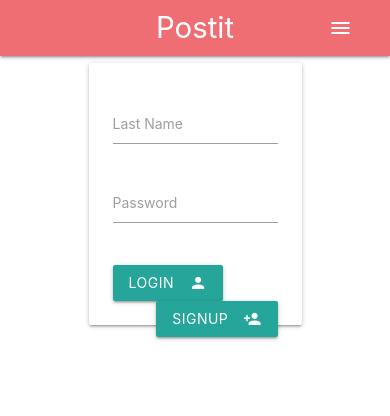
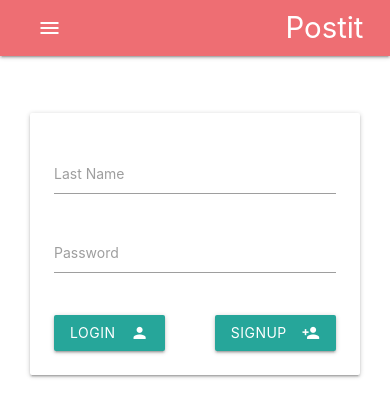
Before and after one commit to megaconfidence/PostIt, a plain HTML site: page index.html in a window 390 px wide. Drawn offline with nearby package versions, Linux system fonts and the light colour scheme.

Commit message:
Login Page
This is the first commit and has changes which
implements the responsive login page.

*The index.html was created to be the login
 page and was styled with materializecss.
*This has made the login template user
 friendly.
*Next up would be a  page that allows
 registered users to create broadcast groups.

[Closes-Bug: #001]

```diff
--- a/index.html
+++ b/index.html
@@ -6,6 +6,7 @@
       <!--Import materialize.css-->
       <link rel="stylesheet" href="https://cdnjs.cloudflare.com/ajax/libs/materialize/1.0.0-beta/css/materialize.min.css">
 
+      <link rel="stylesheet" href="css/main.css">
       <!--Let browser know website is optimized for mobile-->
       <meta name="viewport" content="width=device-width, initial-scale=1.0"/>
     </head>
@@ -13,9 +14,9 @@
     <body>
       <nav>
         <div class="nav-wrapper container">
-          <a href="#" class="brand-logo">Postit</a>
-          <a href="#" data-target="mobile-demo" class="sidenav-trigger right"><i class="material-icons">menu</i></a>
-          <ul id="nav-mobile" class="right hide-on-med-and-down">
+          <a href="#" class="brand-logo right">Postit</a>
+          <a href="#" data-target="mobile-demo" class="sidenav-trigger"><i class="material-icons">menu</i></a>
+          <ul id="nav-mobile" class="left hide-on-med-and-down">
             <li><a href="#">Login</a></li>
             <li><a href="#">SignUp</a></li>
             <li><a href="#">About</a></li>
@@ -32,7 +33,7 @@
       <div class="container">
 
         <div class="row left-align">
-          <div class="col s8 offset-s2">
+          <div class="col s12 m8 offset-m2" id="login-card">
             <div class="card-panel">
               <form>
                 <div class="input-field col`">
```
